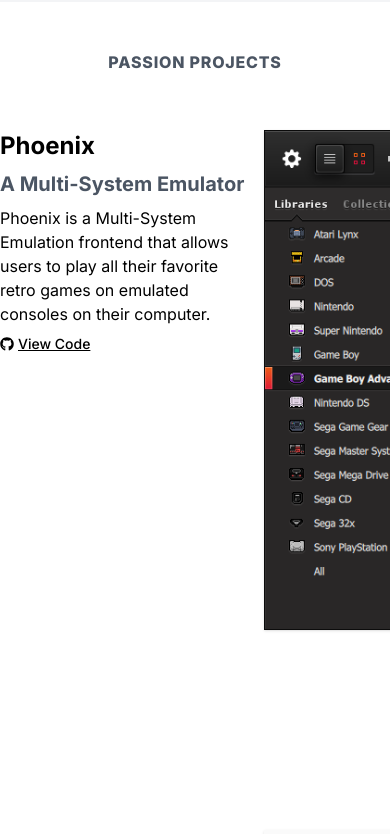
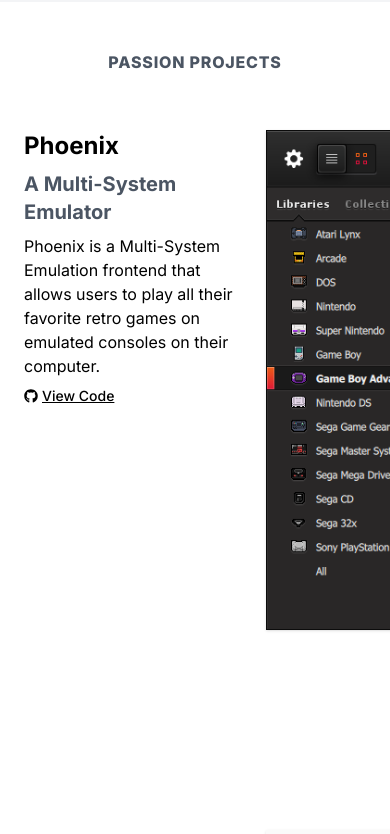
Before and after one commit to Druage/leelazarecky, a Next.js app: page / in a window 390 px wide. Shown: the part 2500-3334 px from the top of the page. Built offline with nearby package versions, Linux system fonts and the light colour scheme.

Commit message:
Fixes mobile sizing on open source section

```diff
--- a/pages/components/sections/OpenSourceProjectsSection.tsx
+++ b/pages/components/sections/OpenSourceProjectsSection.tsx
@@ -84,7 +84,7 @@
 
     function ProjectDescription(project: Project) {
         return (
-            <div className={"w-[20rem] flex flex-col gap-2"}>
+            <div className={"pl-6 md:pl-0 w-[20rem] flex flex-col gap-2"}>
                 <h1 className={"text-2xl md:text-3xl font-bold"}>{project.name}</h1>
                 <div className={"text-xl md:text-xl font-bold text-gray-600"}>{project.longName}</div>
                 <div>{project.description}</div>
```
